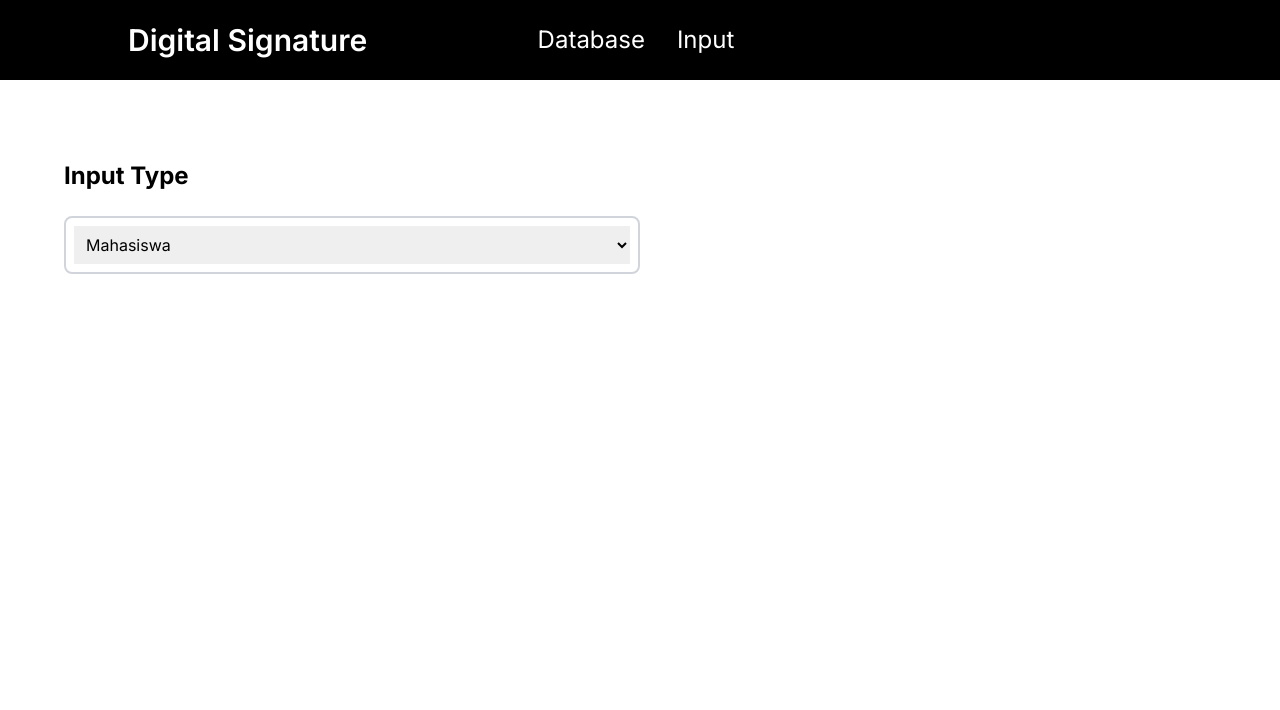
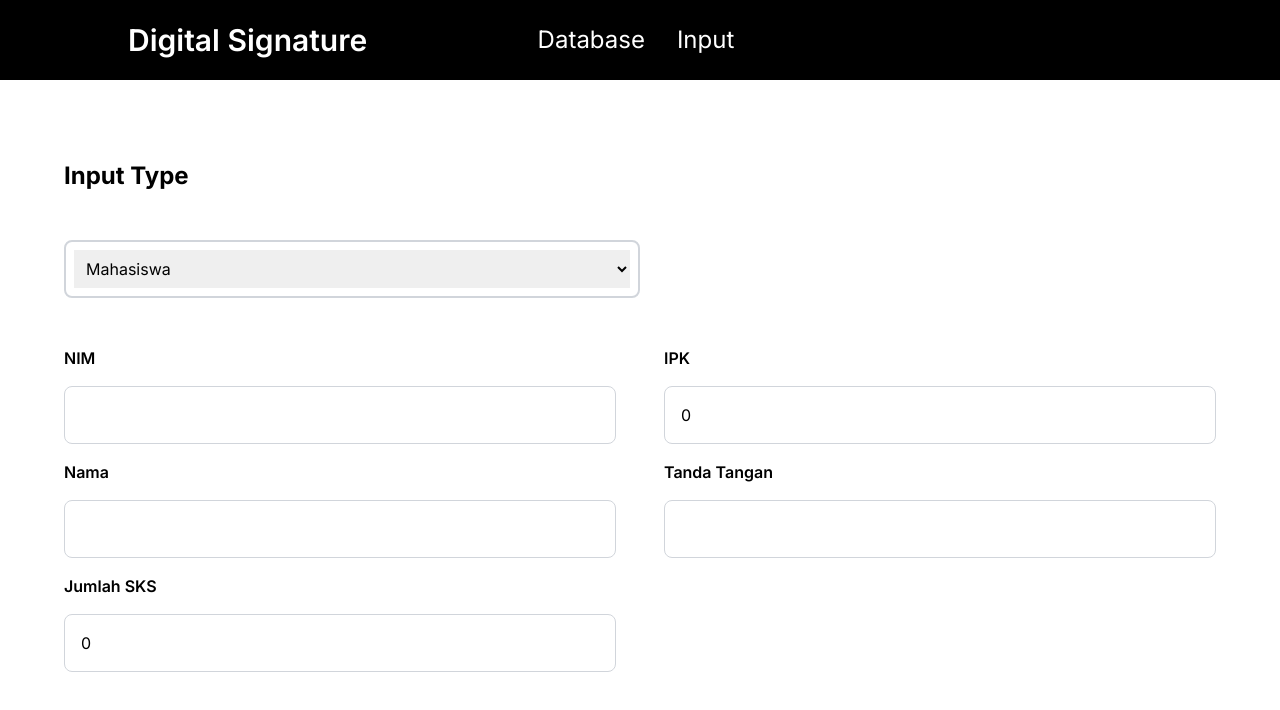
Before and after one commit to gibranfsh/tugas-4-kriptografi-koding-digital-signature-website-with-encrypted-database, a Next.js app: page /input in a window 1280 px wide. Shown: the top 710 px of the page. Built offline with nearby package versions, Linux system fonts and the light colour scheme.

Commit message:
feat: input page done not integrated

```diff
--- a/src/app/input/InputPage.tsx
+++ b/src/app/input/InputPage.tsx
@@ -1,15 +1,21 @@
 "use client";
 
 import { useState } from "react";
+import MahasiswaForm from "./component/MahasiswaForm";
+import NilaiForm from "./component/NilaiForm";
+import MatkulForm from "./component/MatkulForm";
 
 export default function InputPage() {
   const [type, setType] = useState("Mahasiswa");
   return (
-    <div className="px-[5%] py-20">
+    <div className="px-[5%] py-20 flex flex-col gap-12">
       <h1 className="font-bold text-2xl">Input Type</h1>
 
-      <div className="p-2 border-2 mt-6 w-1/2 border-gray-300 rounded-lg">
-        <select className="w-full p-2 focus:outline-none">
+      <div className="p-2 border-2 w-1/2 border-gray-300 rounded-lg">
+        <select
+          className="w-full p-2 focus:outline-none"
+          onChange={(e) => setType(e.target.value)}
+        >
           <option>Mahasiswa</option>
           <option>Nilai</option>
           <option>Mata Kuliah</option>
@@ -17,6 +23,13 @@ export default function InputPage() {
       </div>
 
       {/* write your code here */}
+      {type == "Mahasiswa" ? (
+        <MahasiswaForm />
+      ) : type == "Nilai" ? (
+        <NilaiForm />
+      ) : (
+        <MatkulForm />
+      )}
     </div>
   );
 }
--- /dev/null
+++ b/src/app/input/component/MahasiswaForm.tsx
@@ -0,0 +1,69 @@
+"use client";
+
+import { useState } from "react";
+
+export default function MahasiswaForm() {
+  const [nim, setNim] = useState("");
+  const [nama, setNama] = useState("");
+  const [jumlahsks, setJumlahsks] = useState(0);
+  const [ipk, setIpk] = useState(0);
+  const [tandatangan, setTandatangan] = useState("");
+
+  return (
+    <div className="flex flex-row w-full gap-12">
+      <div className="w-1/2 flex flex-col gap-4">
+        <div className="flex flex-col gap-4">
+          <label className="font-semibold">NIM</label>
+          <input
+            type="text"
+            className="border border-gray-300 p-4 rounded-lg focus:outline-none"
+            value={nim}
+            onChange={(e) => setNim(e.target.value)}
+          />
+        </div>
+
+        <div className="flex flex-col gap-4">
+          <label className="font-semibold">Nama</label>
+          <input
+            type="text"
+            className="border border-gray-300 p-4 rounded-lg focus:outline-none"
+            value={nama}
+            onChange={(e) => setNama(e.target.value)}
+          />
+        </div>
+
+        <div className="flex flex-col gap-4">
+          <label className="font-semibold">Jumlah SKS</label>
+          <input
+            type="number"
+            className="border border-gray-300 p-4 rounded-lg focus:outline-none"
+            value={jumlahsks}
+            onChange={(e) => setJumlahsks(e.target.valueAsNumber)}
+          />
+        </div>
+      </div>
+
+      <div className="w-1/2 flex flex-col gap-4">
+        <div className="flex flex-col gap-4">
+          <label className="font-semibold">IPK</label>
+          <input
+            type="number"
+            className="border border-gray-300 p-4 rounded-lg focus:outline-none"
+            value={ipk}
+            onChange={(e) => setIpk(e.target.valueAsNumber)}
+          />
+        </div>
+
+        <div className="flex flex-col gap-4">
+          <label className="font-semibold">Tanda Tangan</label>
+          <input
+            type="text"
+            className="border border-gray-300 p-4 rounded-lg focus:outline-none"
+            value={tandatangan}
+            onChange={(e) => setTandatangan(e.target.value)}
+          />
+        </div>
+      </div>
+    </div>
+  );
+}
--- /dev/null
+++ b/src/app/input/component/MatkulForm.tsx
@@ -0,0 +1,45 @@
+"use client";
+
+import { useState } from "react";
+
+export default function MatkulForm() {
+  const [kodematkul, setKodematkul] = useState("");
+  const [nama, setNama] = useState("");
+  const [sks, setSks] = useState(0);
+
+  return (
+    <div className="flex flex-row w-full gap-12">
+      <div className="w-1/2 flex flex-col gap-4">
+        <div className="flex flex-col gap-4">
+          <label className="font-semibold">Kode Mata Kuliah</label>
+          <input
+            type="text"
+            className="border border-gray-300 p-4 rounded-lg focus:outline-none"
+            value={kodematkul}
+            onChange={(e) => setKodematkul(e.target.value)}
+          />
+        </div>
+
+        <div className="flex flex-col gap-4">
+          <label className="font-semibold">Nama Mata Kuliah</label>
+          <input
+            type="text"
+            className="border border-gray-300 p-4 rounded-lg focus:outline-none"
+            value={kodematkul}
+            onChange={(e) => setNama(e.target.value)}
+          />
+        </div>
+
+        <div className="flex flex-col gap-4">
+          <label className="font-semibold">Jumlah SKS</label>
+          <input
+            type="number"
+            className="border border-gray-300 p-4 rounded-lg focus:outline-none"
+            value={kodematkul}
+            onChange={(e) => setSks(e.target.valueAsNumber)}
+          />
+        </div>
+      </div>
+    </div>
+  );
+}
--- /dev/null
+++ b/src/app/input/component/NilaiForm.tsx
@@ -0,0 +1,55 @@
+"use client";
+
+import { useState } from "react";
+
+export default function NilaiForm() {
+  const [kodematkul, setKodematkul] = useState("");
+  const [nim, setNim] = useState("");
+  const [nilai, setNilai] = useState("");
+
+  return (
+    <div className="flex flex-row w-full gap-12">
+      <div className="w-1/2 flex flex-col gap-4">
+        <div className="flex flex-col gap-4">
+          <label className="font-semibold">Kode Mata Kuliah</label>
+          <div className="border border-gray-300 rounded-lg p-4">
+            <select
+              className="w-full focus:outline-none"
+              value={kodematkul}
+              onChange={(e) => setKodematkul(e.target.value)}
+            >
+              {/* gotta map these later on */}
+              <option>II4170</option>
+              <option>II3230</option>
+            </select>
+          </div>
+        </div>
+
+        <div className="flex flex-col gap-4">
+          <label className="font-semibold">NIM</label>
+          <div className="border border-gray-300 rounded-lg p-4">
+            <select
+              className="w-full focus:outline-none"
+              value={nim}
+              onChange={(e) => setNim(e.target.value)}
+            >
+              {/* gotta map these later on */}
+              <option>18221055</option>
+              <option>18221069</option>
+            </select>
+          </div>
+        </div>
+
+        <div className="flex flex-col gap-4">
+          <label className="font-semibold">Nilai</label>
+          <input
+            type="text"
+            className="border border-gray-300 p-4 rounded-lg focus:outline-none"
+            value={nilai}
+            onChange={(e) => setNilai(e.target.value)}
+          />
+        </div>
+      </div>
+    </div>
+  );
+}
```
